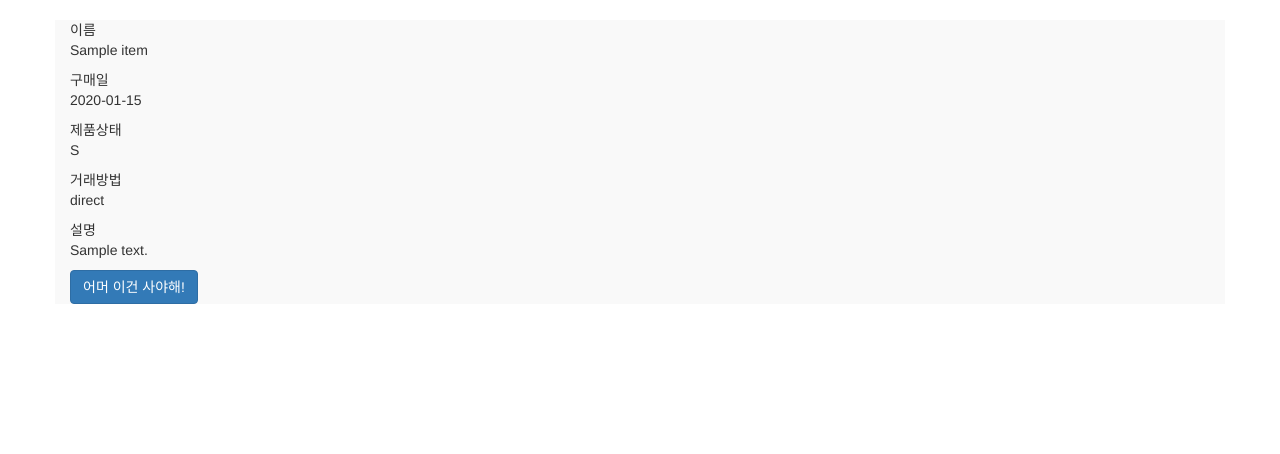
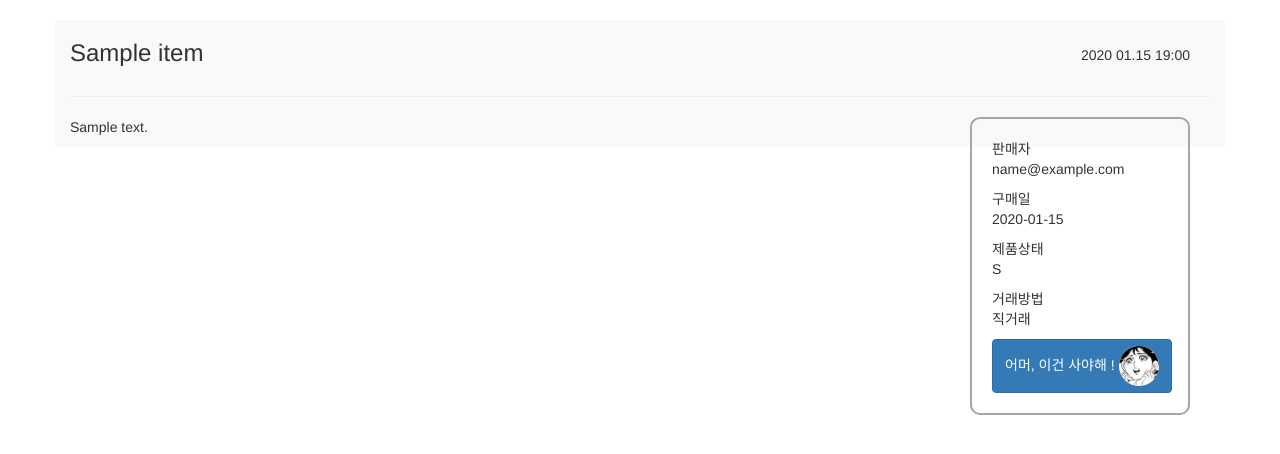
Before and after one commit to haeguri/yf_00, a Django app: page /shop/item/1 in a window 1280 px wide. Shown: the part 53-507 px from the top of the page. Run offline with Django 3.2, Linux system fonts and the light colour scheme; tables that the repository leaves empty hold one stand-in row (values such as "Sample post"); parts of the project's set-up code (start-up, migrations or seed data) failed here and were passed over; some libraries are stand-ins or nearby versions.

```diff
--- a/fleamarket_00/settings.py
+++ b/fleamarket_00/settings.py
@@ -89,6 +89,9 @@ DATABASES = {
 
 AUTH_USER_MODEL = 'shop.CustomUser'
 
+LOGIN_REDIRECT_URL = '/shop/'
+
+
 # Internationalization
 # https://docs.djangoproject.com/en/1.8/topics/i18n/
 
--- a/fleamarket_00/urls.py
+++ b/fleamarket_00/urls.py
@@ -5,6 +5,8 @@ urlpatterns = [
     url(r'^shop/', include('shop.urls', namespace='shop')),
     url(r'^admin/', include(admin.site.urls)),
     url(r'^summernote/', include('django_summernote.urls')),
+    url(r'^accounts/login/', 'django.contrib.auth.views.login', name='login', kwargs={'template_name': 'login.html'}),
+    url(r'^accounts/logout/','django.contrib.auth.views.logout',name='logout'),
 ]
 
 from django.conf import settings
--- a/shop/static/shop/style.css
+++ b/shop/static/shop/style.css
@@ -51,24 +51,6 @@ a.navbar-brand strong { font-size: 20px; color: #06C; }
     margin-left: 2px;
 }
 
-.yu-item-image {
-    display:table-cell;
-    vertical-align:middle;
-    text-align:center;
-    padding-top: 20px;
-    padding-bottom: 20px;
-}
-
-.yu-item-image img {
-    width: 60%;
-    max-height: 400px;
-}
-
-.yu-item-right-wrapper {
-    background-color: #fff;
-    max-height: 400px;
-}
-
 .yu-fixed-btn {
     position: fixed;
     right: 23px;
@@ -88,3 +70,44 @@ a.navbar-brand strong { font-size: 20px; color: #06C; }
     padding-top: 10px;
     padding-left: 14px;
 }
+
+.item-wrapper {
+    position: relative;
+}
+
+.item-title {
+    position: relative;
+}
+
+.item-title h3 {
+    max-width: 900px;
+}
+
+.item-title span {
+    position: absolute;
+    top:25px;
+    right:20px;
+}
+
+.item-info-card {
+    position: absolute;
+    right: 20px;
+    width: 220px;
+    padding: 20px;
+    border: solid 2px #a6a6a6;
+    -webkit-border-radius: 10px;
+    -moz-border-radius: 10px;
+    border-radius: 10px;
+}
+
+.item-body {
+    width: 900px;
+}
+
+button img {
+    width: 40px;
+    height: 40px;
+    -webkit-border-radius: 50%;
+    -moz-border-radius: 50%;
+    border-radius: 50%;
+}
--- a/shop/templates/shop/item_detail.html
+++ b/shop/templates/shop/item_detail.html
@@ -1,45 +1,21 @@
 {% extends "shop/base.html" %}
 {% load humanize %}
+{% load staticfiles %}
 
 {% block content %}
 {% if item %}
-{#    <div class="row">#}
-{#        <div class="col-md-7 col-xs-12 yu-item-image">#}
-{#            <div class="">#}
-{#                <img src="{{ item.photos_of_item.all.0.image.url }}" />#}
-{#            </div>#}
-{#        </div>#}
-{#        <div class="col-md-5 col-xs-12">#}
-{#            <div class="yu-item-right-wrapper">#}
-{#                <div class="item-info-title">#}
-{#                    <p>{{ item.name }}</p>#}
-{#                </div>#}
-{#                <div class="item-info-else">#}
-{#                    <p>{{ item.purchased_at }}</p>#}
-{#                    <p>{{ item.condition }}</p>#}
-{#                    <p>{{ item.deal_way }}</p>#}
-{#                    <p>{{ item.desc | safe }}</p>#}
-{#                    {% if item.deal_way == 'direct' %}#}
-{#                        <p>{{ item.deal_place }}</p>#}
-{#                    {% endif %}#}
-{#                    {% if item.deal_way == 'ship' %}#}
-{#                        <p>{{ item.shipping_price }}</p>#}
-{#                    {% endif %}#}
-{#                    <p>{{ item.price }}</p>#}
-{#                </div>#}
-{#                <div class="item-buttons">#}
-{#                    <button class="btn btn-primary">#}
-{#                        구매신청#}
-{#                    </button>#}
-{#                    <button class="btn btn-default">#}
-{#                        담아놓기#}
-{#                    </button>#}
-{#                </div>#}
-{#            </div>#}
-{#        </div>#}
-{#    </div>#}
+    <div class="item-wrapper">
+        <div class="item-title">
+            <h3 style="display: inline-block;">{{ item.name }}</h3>
+            <span style="float: right">
+                {{ item.created_at|date:"Y m.j  G:i" }}
+            </span>
+        </div>
+        <hr/>
+
+        <div class="item-info-card">
             <div>
-        <span>이름</span><p>{{ item.name }}</p>
+                <span>판매자</span><p>{{ item.vendor }}</p>
             </div>
             <div>
                 <span>구매일</span><p>{{ item.purchased_at }}</p>
@@ -48,12 +24,19 @@
                 <span>제품상태</span><p>{{ item.condition }}</p>
             </div>
             <div>
-        <span>거래방법</span><p>{{ item.deal_way }}</p>
+                <span>거래방법</span>
+                {% if item.deal_way == "ship" %}
+                    <p>택배</p>
+                {% else %}
+                    <p>직거래</p>
+                {% endif %}
             </div>
-    <div>
-        <span>설명</span><p>{{ item.desc | safe}}</p>
+            <button class="btn btn-primary">어머, 이건 사야해 ! <img src="{% static 'shop/buy_it.png' %}" alt=""/></button>
         </div>
-    <button class="btn btn-primary">어머 이건 사야해!</button>
+        <div class="item-body">
+           <p>{{ item.desc | safe}}</p>
+        </div>
+    </div>
 
 
 {% else %}
--- a/shop/views.py
+++ b/shop/views.py
@@ -9,7 +9,7 @@ User = get_user_model()
 
 # Create your views here.
 def index(request):
-    item_list = Item.objects.all()
+    item_list = Item.objects.order_by('-created_at')[:50]
 
     for item in item_list:
         soup = BeautifulSoup(item.desc, "html.parser")
```
Also changed, not shown: shop/templates/login.html (added, +34 -0 lines), shop/templates/shop/index.html (+1 -7 lines), shop/migrations/0005_auto_20160115_1444.py (added), shop/migrations/0006_item_include_shipping.py (added), shop/static/shop/buy_it.png (added), uploaded_files/django-summernote/2016-01-16/70fd1a65-09ef-49b0-9dde-cb3eb41a1f4c.jpeg (added), uploaded_files/django-summernote/2016-01-16/911b9c20-c1e1-46db-86eb-1a177f305132.jpeg (added), uploaded_files/django-summernote/2016-01-16/9d70eba2-c6ff-4e36-9f28-5807f97123d0.jpeg (added), uploaded_files/django-summernote/2016-01-23/432d259b-9bda-4d62-87c3-2a0b224b36c1.jpeg (added), uploaded_files/django-summernote/2016-01-23/99ad9300-9810-4e5c-875b-26851fafe5d6.jpeg (added), uploaded_files/django-summernote/2016-01-23/a11c32ac-7379-46ed-8f0c-8d3cd48e3b6a.jpeg (added), uploaded_files/django-summernote/2016-01-23/c1927ae5-3d78-4f97-af43-613d96da4f4b.jpeg (added), uploaded_files/django-summernote/2016-01-23/e577a0d6-b3d9-4ed4-9ebb-2736c24d75a2.jpg (added), uploaded_files/django-summernote/2016-02-02/e896809e-3c7e-4153-8bf2-42019681248e.jpg (added). Lines whose indentation alone changed are shown as unchanged.
